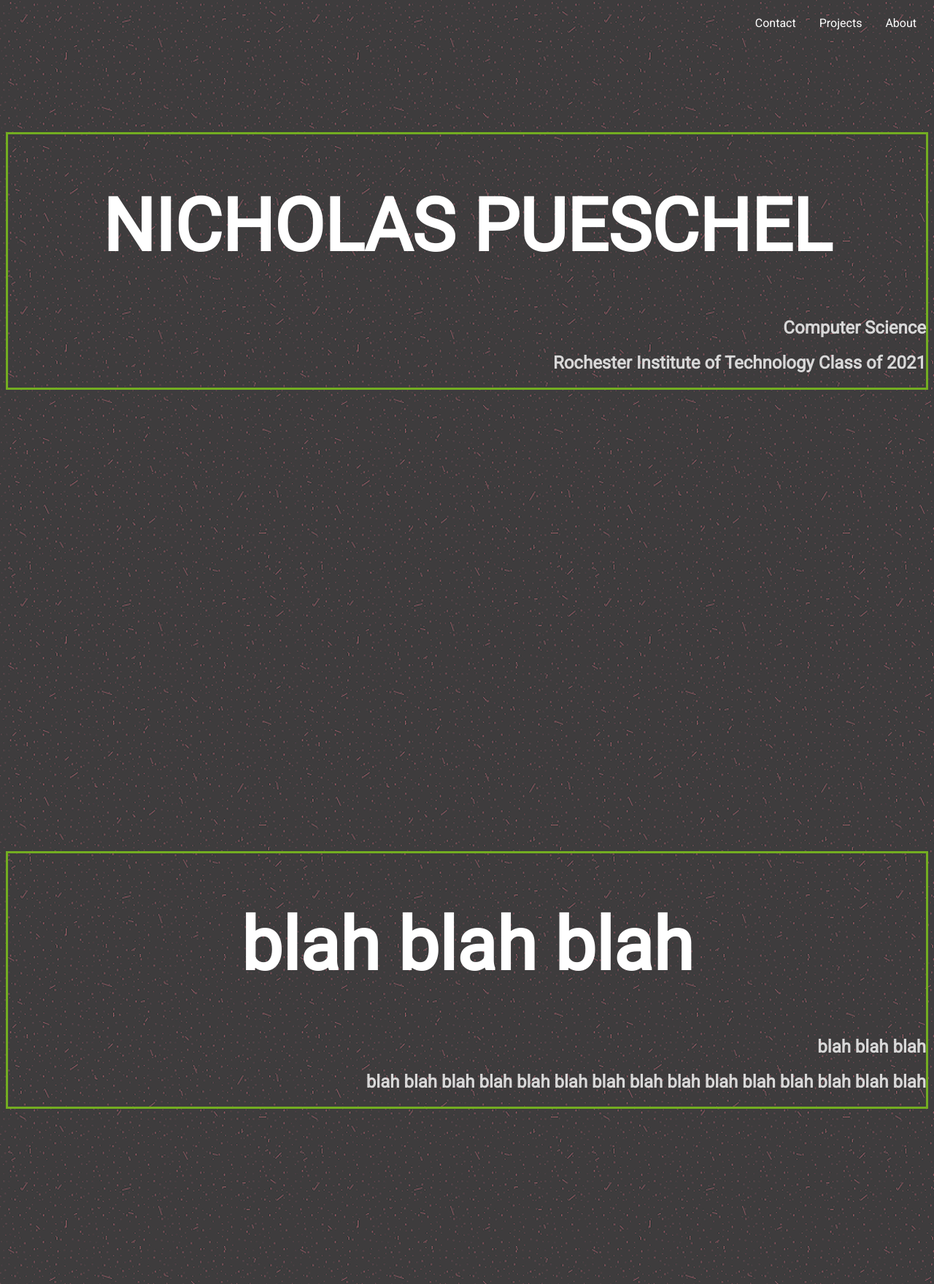
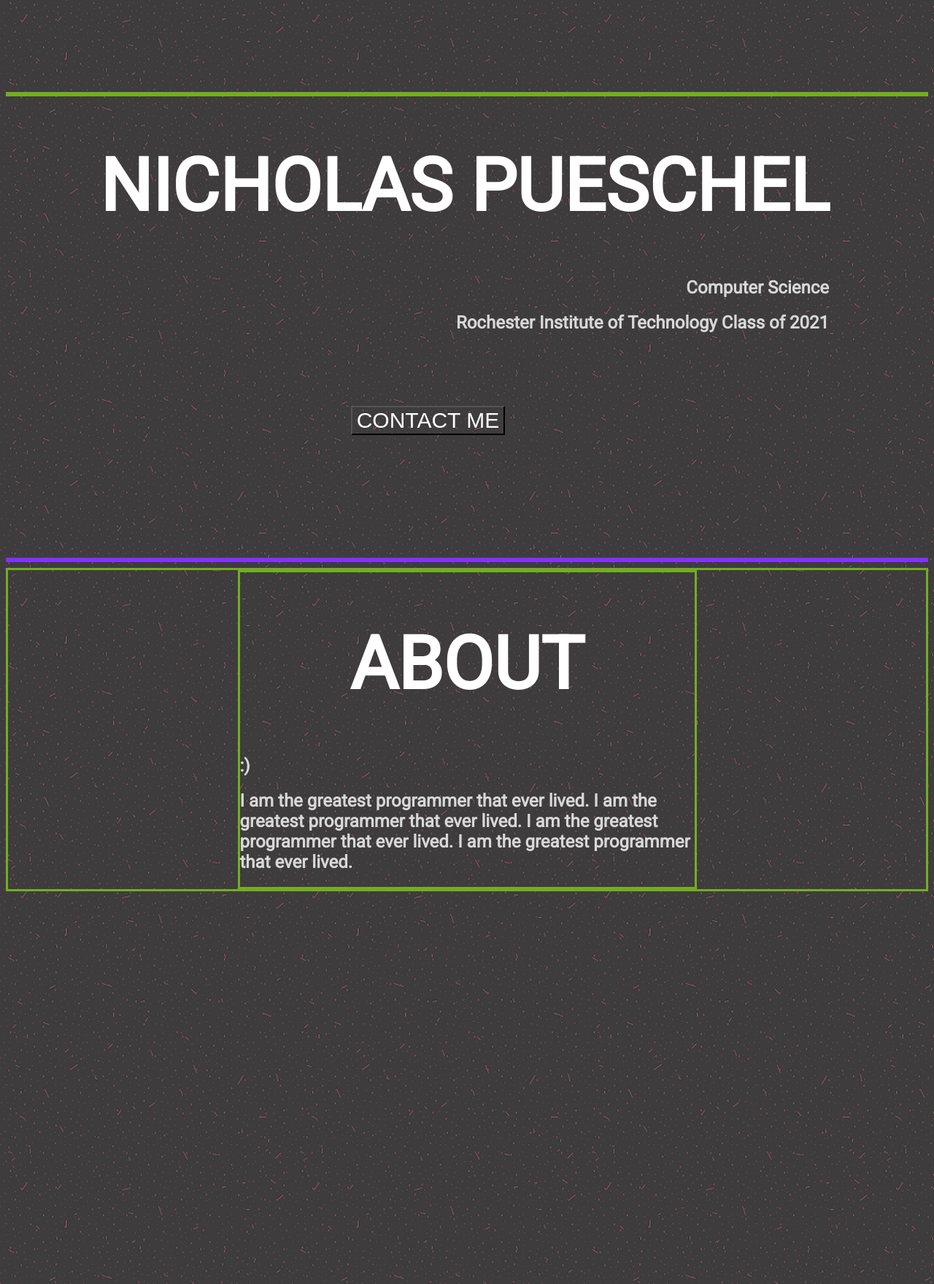
Before and after one commit to blockheads/NicholasPueschelWebApp, a Flask app: page / in a window 1280 px wide. Shown: the top 1759 px of the page at 73% size. Run offline with Flask 2, Linux system fonts and the light colour scheme.

Commit message:
smooth scrolling, and positioning for about

```diff
--- a/static/css/home.css
+++ b/static/css/home.css
@@ -7,6 +7,7 @@
   position: fixed;
   top:0;
   right:0;
+  transition: top 0.3s; /* Transition effect when sliding down (and up) */
 }
 
 div.container {
@@ -16,10 +17,45 @@
   border: 3px solid #73AD21;
 }
 
+div.divider1{
+  position: relative;
+  height:100%;
+  background: url("../textures/moroccan-flower-dark.png");
+  opacity:.5;
+}
+
+div.containerAbout {
+  position: relative;
+  margin-bottom: 50%;
+  border: 3px solid #73AD21;
+}
+
 div.descriptor{
   position: absolute;
   margin-left: 10%;
-  margin-bottom: 50%;
+  margin-bottom: 10%;
+}
+
+div.descriptorText{
+  position: absolute;
+  margin-bottom: 10%;
+
+}
+
+#anchor {
+    padding-top: 50px;
+    margin-top: -50px;
+}
+
+div.shiftCenter{
+  position: relative;
+  margin-left: 25%;
+  margin-right: 25%;
+  border: 3px solid #73AD21;
+}
+
+hr.about{
+   border: 3px solid #8033FF;
 }
 
 .buttonWrapper {
@@ -41,6 +77,18 @@
   text-align: center;
   color: white;
   font-size: 100px;
+}
+
+h1.description1{
+  text-align: center;
+  color: white;
+  font-size: 100px;
+}
+
+h2.description2{
+  color: white;
+  text-align: left;
+  opacity: .8;
 }
 
 h2{
--- /dev/null
+++ b/static/js/home.js
@@ -0,0 +1,11 @@
+/* When the user scrolls down, hide the navbar. When the user scrolls up, show the navbar */
+var prevScrollpos = window.pageYOffset;
+window.onscroll = function() {
+  var currentScrollPos = window.pageYOffset;
+  if (prevScrollpos > currentScrollPos) {
+    document.getElementById("navbar").style.top = "0";
+  } else {
+    document.getElementById("navbar").style.top = "-50px";
+  }
+  prevScrollpos = currentScrollPos;
+}
--- a/templates/home.html
+++ b/templates/home.html
@@ -3,20 +3,25 @@
 <head>
     <meta charset="UTF-8">
     <link rel="stylesheet" href="{{ url_for('static', filename='css/home.css') }}">
+    <script src="{{url_for('static', filename='js/home.js')}}"></script>
     <link href="https://fonts.googleapis.com/css2?family=Roboto&display=swap" rel="stylesheet">
     <title>Nicholas Pueschel</title>
 
 </head>
 <body>
+    <div class="nav" id="navbar">
         <ul>
+
+            <li><a href="#contact">Contact</a></li>
+            <li><a href="#projects">Projects</a></li>
             <li><a href="#about">About</a></li>
-        <li><a href="#projects">Projects</a></li>
-        <li><a href="#contact">Contact</a></li>
 
         </ul>
+    </div>
+
 
     <div class="container">
-        <div class="desciptor">
+        <div class="descriptor">
             <h1>
             NICHOLAS PUESCHEL
             </h1>
@@ -26,23 +31,32 @@
             <h2>
                 Rochester Institute of Technology Class of 2021
             </h2>
+            <div class ="buttonWrapper">
+                <button class="contact">
+                    CONTACT ME
+                </button>
             </div>
         </div>
+    </div >
 
-    <div class="container">
-        <h1>
-        blah blah blah
+    <hr class="about">
+
+    <div class="containerAbout" id="about">
+        <div class ="shiftCenter">
+            <h1 class="description1">
+                ABOUT
             </h1>
-        <h2>
-            blah blah blah
+            <h2 class="description2">
+                :)
             </h2>
-        <h2>
-            blah blah blah
-            blah blah blah
-            blah blah blah
-            blah blah blah
-            blah blah blah
+            <h2 class="description2">
+                I am the greatest programmer that ever lived.
+                I am the greatest programmer that ever lived.
+                I am the greatest programmer that ever lived.
+                I am the greatest programmer that ever lived.
             </h2>
+
+        </div>
     </div>
 
 </body>
```
Lines whose indentation alone changed are shown as unchanged.
